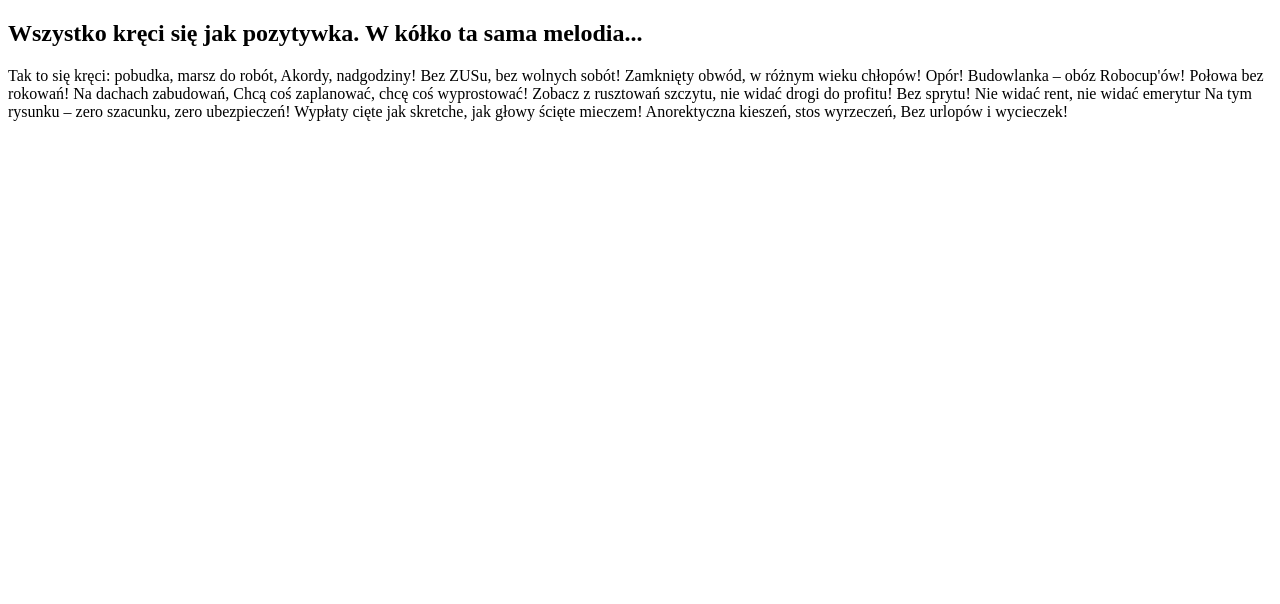
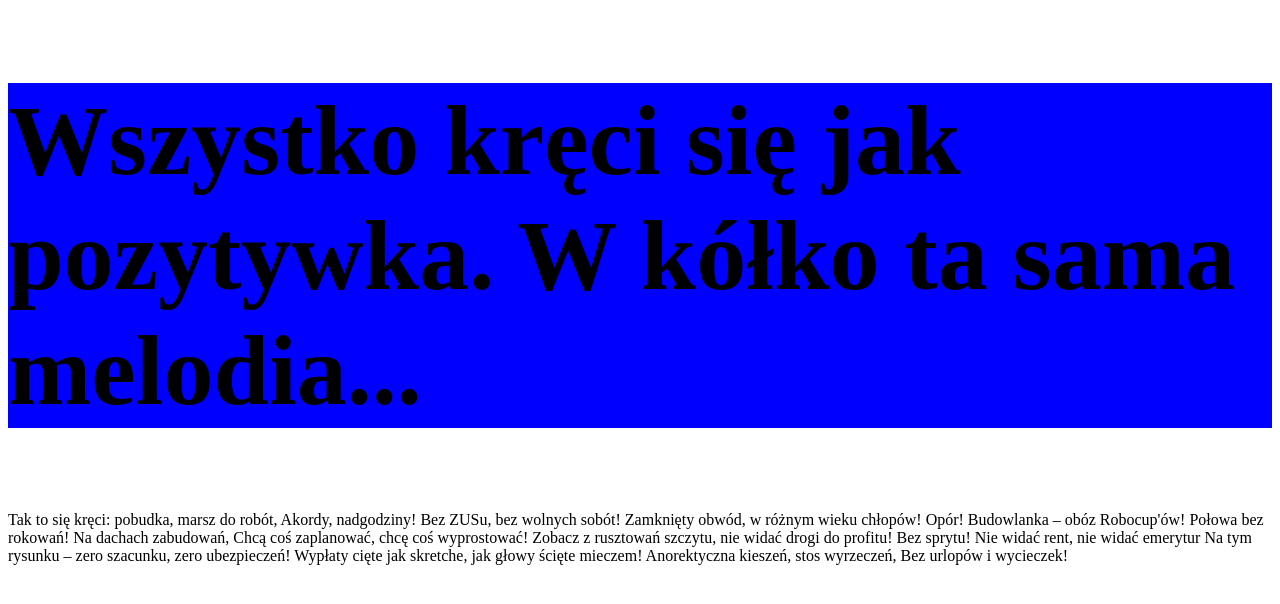
Before and after one commit to kluz5556/learning-git-2, a plain HTML site: page index.html in a window 1280 px wide. Drawn offline with Linux system fonts and the light colour scheme; files that its build step writes are made by us from their sources.

Commit message:
Add style for page header

```diff
--- a/css/style.css
+++ b/css/style.css
@@ -1,3 +1,4 @@
 .header {
     background-color: blue;
+    font-size: 100px;
 }
--- a/index.html
+++ b/index.html
@@ -4,13 +4,14 @@
     <meta charset="UTF-8">
     <meta http-equiv="X-UA-Compatible" content="IE=edge">
     <meta name="viewport" content="width=device-width, initial-scale=1.0">
+    <link rel="stylesheet" href="style.css">
     <title>Projekt</title>
 </head>
 <body>
     <section>
-        <h1 class "header">Wszystko kręci się jak pozytywka.
+        <h1 class="header">Wszystko kręci się jak pozytywka.
             W kółko ta sama melodia...</h1>
-            <p class "text">Tak to się kręci: pobudka, marsz do robót,
+            <p class="text">Tak to się kręci: pobudka, marsz do robót,
                 Akordy, nadgodziny! Bez ZUSu, bez wolnych sobót!
                 Zamknięty obwód, w różnym wieku chłopów!
                 Opór! Budowlanka – obóz Robocup'ów!
```
